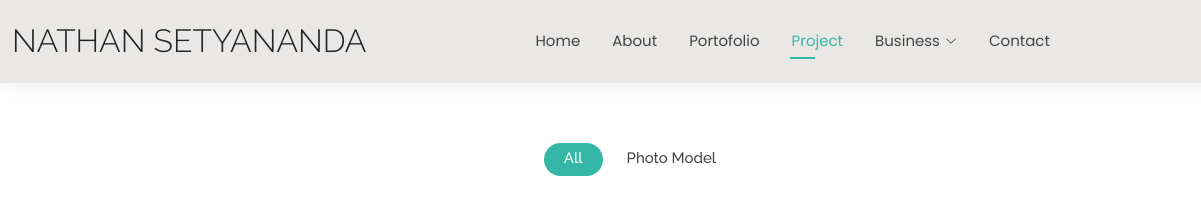
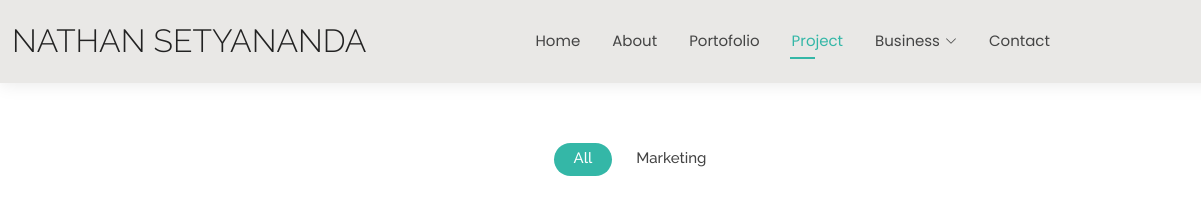
Before and after one commit to nathansetyananda/Website-Nathan, a plain HTML site: page project.html in a window 1280 px wide. Shown: the top 200 px of the page, 0-1201 px from the left. Drawn offline with Linux system fonts and the light colour scheme.

Commit message:
Update project.html
Signed-off-by: nathansetyananda <snathansetyananda@gmail.com>

```diff
--- a/project.html
+++ b/project.html
@@ -90,7 +90,7 @@
           <ul class="portfolio-filters isotope-filters" data-aos="fade-up" data-aos-delay="100">
             <li data-filter="*" class="filter-active">All</li>
 <!--             <li data-filter=".filter-app">Dried Leaf Panels for Furniture Product</li> -->
-            <li data-filter=".filter-product">Photo Model</li>
+            <li data-filter=".filter-product">Marketing</li>
 <!--             <li data-filter=".filter-branding">Web</li> -->
           </ul><!-- End Portfolio Filters -->
 
```
